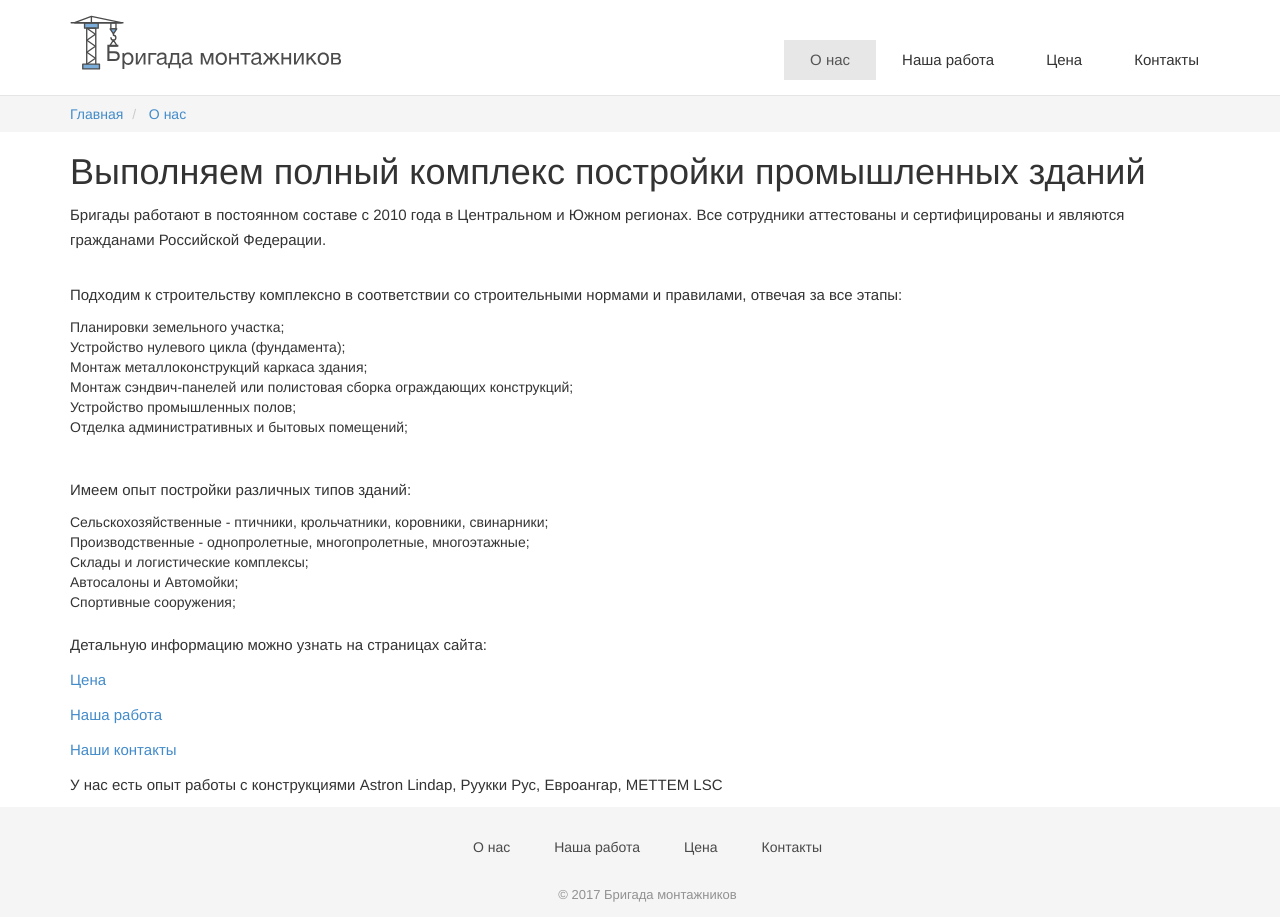
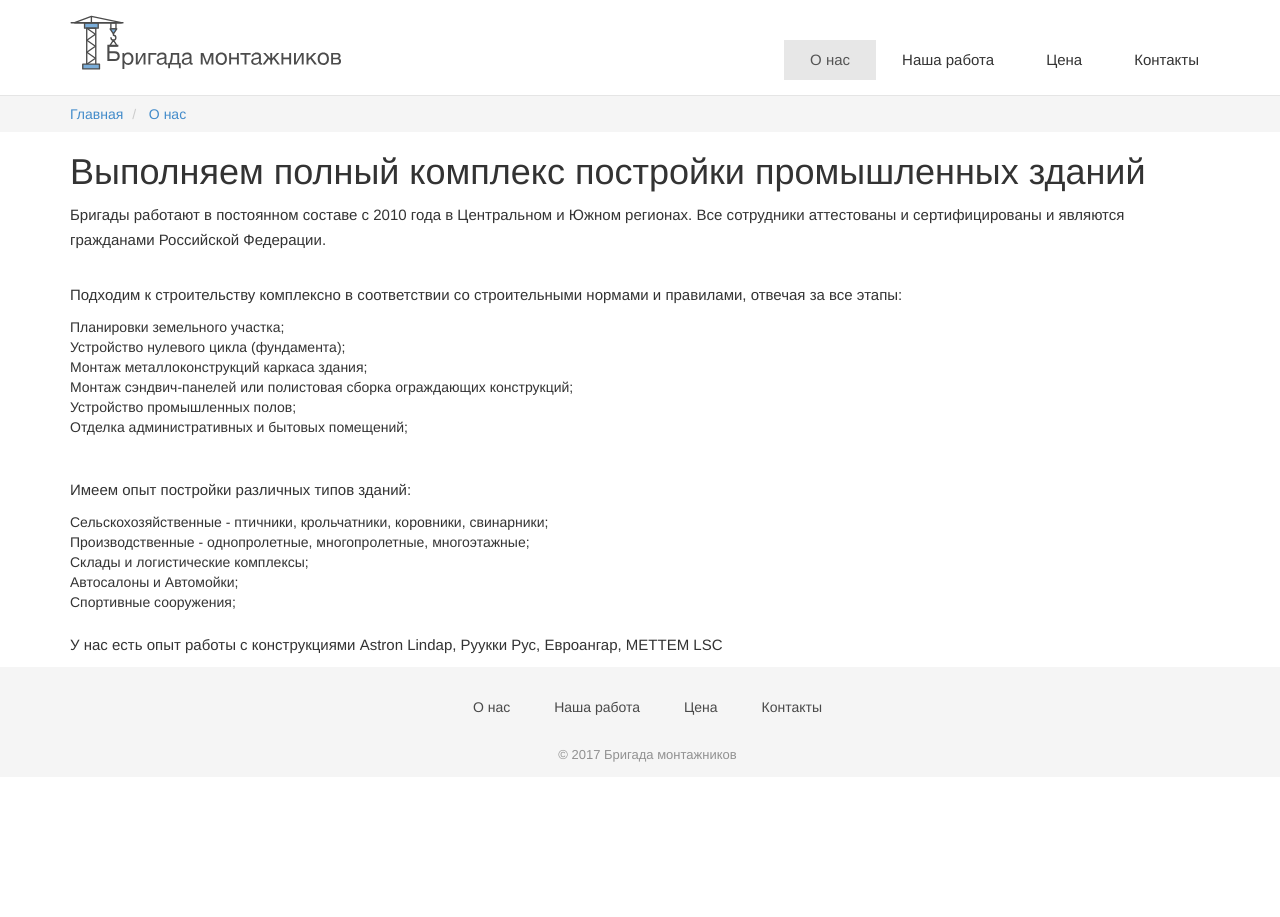
Before and after one commit to komarovalexander/site_bm, a Jekyll site: the page built from about.html, in a window 1280 px wide. Built offline with Jekyll 4.4.1, drawn with Linux system fonts in a browser that asks for light colours; nearby versions of some CDN libraries; some web fonts are replaced.

Commit message:
no message

```diff
--- a/about.html
+++ b/about.html
@@ -37,10 +37,6 @@ breadcrumb: "О нас"
           </ul>
           <br>
 
-          <p>Детальную информацию можно узнать на страницах сайта:</p>
-          <p><a href="/price/">Цена</a></p>
-          <p><a href="/work/">Наша работа</a></p>
-          <p><a href="/contact/">Наши контакты</a></p>
           <p>У нас есть опыт работы с конструкциями Astron Lindap, Руукки Рус, Евроангар, METTEM LSC</p>
         </div>
       </div>
```
